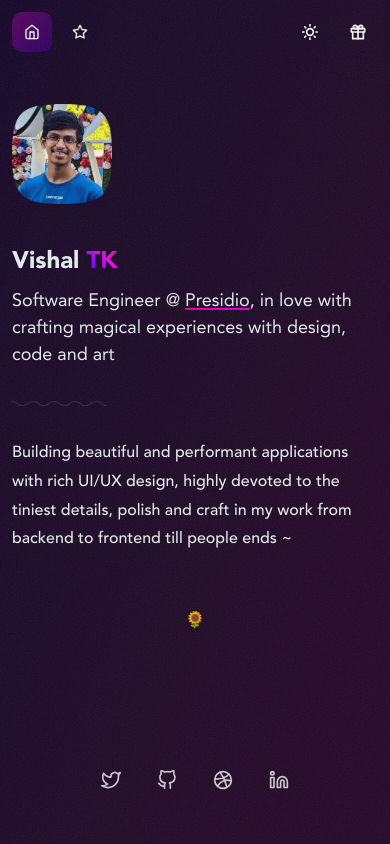
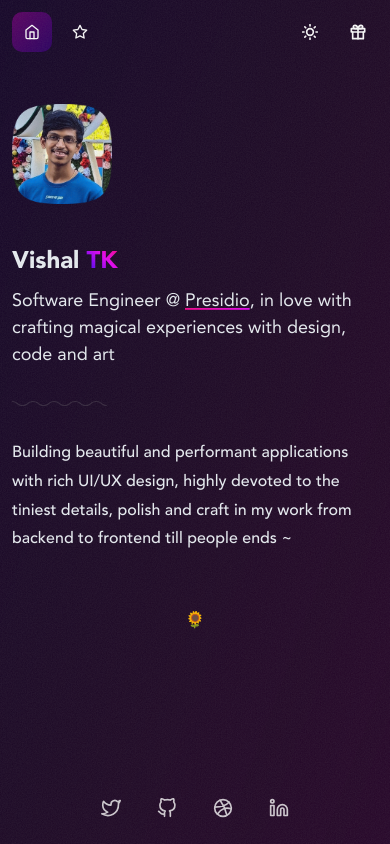
Before and after one commit to sanvishal/tkvishal-portfoliov2, a Next.js app: page / in a window 390 px wide. Built offline with nearby package versions, Linux system fonts and the light colour scheme.

Commit message:
add meta tags

```diff
--- a/components/Socials/Socials.tsx
+++ b/components/Socials/Socials.tsx
@@ -24,7 +24,7 @@ export const Socials = ({ isMobile = false }: { isMobile?: boolean }) => {
       top={isMobile ? 'unset' : '40px'}
       left={isMobile ? '0px' : 'unset'}
       bottom={isMobile ? '0px' : 'unset'}
-      my={isMobile ? 10 : 0}
+      my={isMobile ? 3 : 0}
       onMouseLeave={() => setIsHovering(false)}
     >
       {!isMobile && (
--- a/pages/_document.tsx
+++ b/pages/_document.tsx
@@ -8,6 +8,17 @@ export default class Document extends NextDocument {
       <Html lang="en">
         <Head>
           <title>Vishal TK</title>
+          <meta property="og:title" content="Vishal TK" />
+          <meta property="og:description" content="Developer x Designer" />
+          <meta property="og:url" content="https://www.vishaltk.dev" />
+          <meta property="og:type" content="website" />
+          <meta property="og:site_name" content="Vishal TK" />
+          <meta property="og:locale" content="en_US" />
+          <meta name="twitter:creator" content="@tk_vishal_tk" />
+          <meta name="twitter:title" content="Vishal TK" />
+          <meta name="twitter:description" content="Developer x Designer" />
+          <meta name="author" content="Vishal TK" />
+          <meta name="description" content="Developer x Designer" />
         </Head>
         <body>
           <ColorModeScript initialColorMode={theme.config.initialColorMode} />
--- a/styles/globals.css
+++ b/styles/globals.css
@@ -80,6 +80,16 @@ body {
   -ms-user-select: none; /* Internet Explorer/Edge */
   user-select: none; /* Non-prefixed version, currently
                                   supported by Chrome, Edge, Opera and Firefox */
+}
+
+::-moz-selection {
+  color: hsl(var(--hue), 95%, 50%);
+  background: hsla(var(--hue), 95%, 50%, 0.06);
+}
+
+::selection {
+  color: hsl(var(--hue), 95%, 50%);
+  background: hsla(var(--hue), 95%, 50%, 0.06);
 }
 
 #texture {
```
